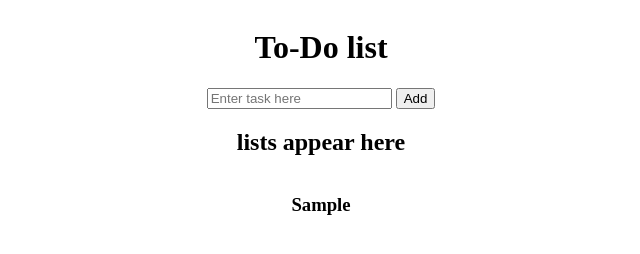
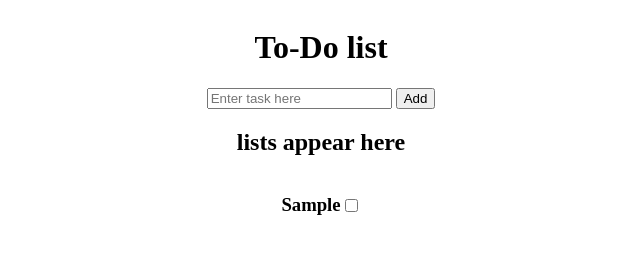
Before and after one commit to Gertzy/To-Do-list, a plain HTML site: page index.html in a window 1280 px wide. Both pictures are taken after typing "Sample" into the empty fields and a click on the button "Add". Shown: the full height of the page, 319-959 px from the left. Drawn offline with Linux system fonts and the light colour scheme.

Commit message:
Checkbox addition

```diff
--- a/script.js
+++ b/script.js
@@ -4,11 +4,20 @@ const centered = document.querySelector("#centered");
 button.addEventListener("click", () => {
   let box = document.getElementById("input").value;
   if (box.trim() !== "") {
+    // Making text for task
+    const div = document.createElement("div");
     const type = document.createElement("h3");
     const text = document.createTextNode(box);
+    div.setAttribute("id", "taskbox");
     type.appendChild(text);
-    centered.appendChild(type);
+    div.appendChild(type);
+    centered.appendChild(div);
     document.getElementById("input").value = "";
+    // Making buttons
+    const checkButton = document.createElement("input");
+    checkButton.setAttribute("type", "checkbox");
+    checkButton.setAttribute("id", "checkbox");
+    div.appendChild(checkButton);
   } else {
     console.log("invalid");
   }
--- a/styles.css
+++ b/styles.css
@@ -4,3 +4,7 @@
   align-items: center;
   text-align: center;
 }
+#taskbox {
+  display: flex;
+  flex-direction: row;
+}
```
